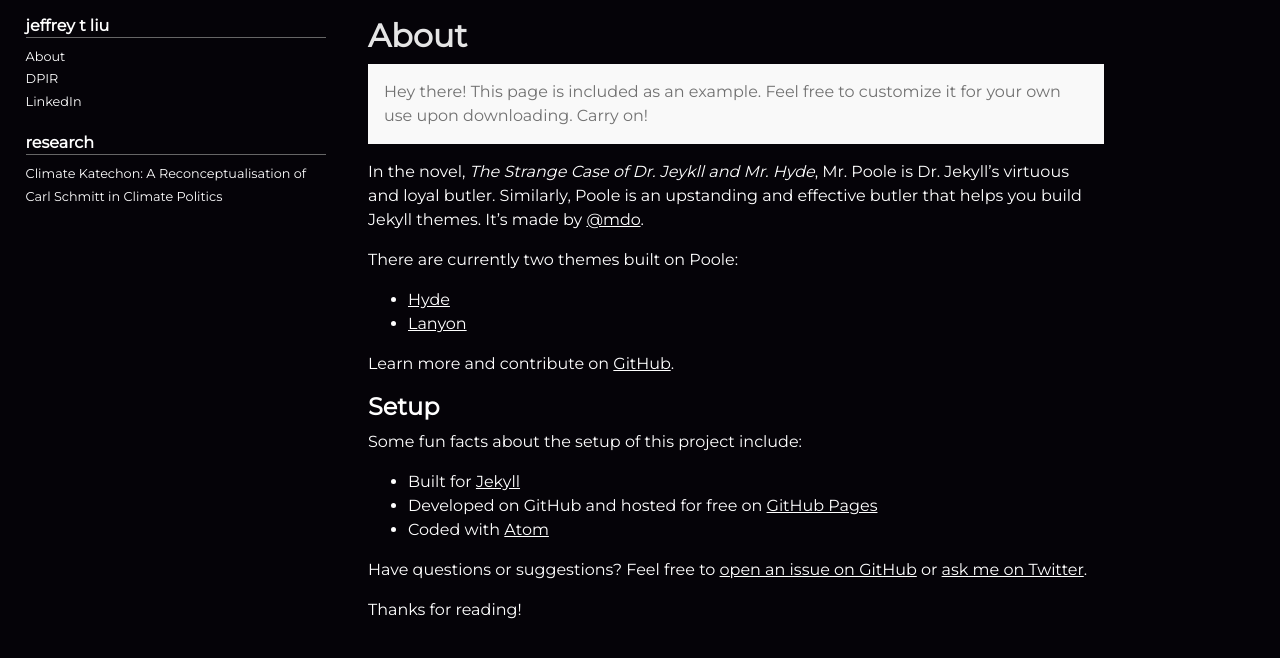
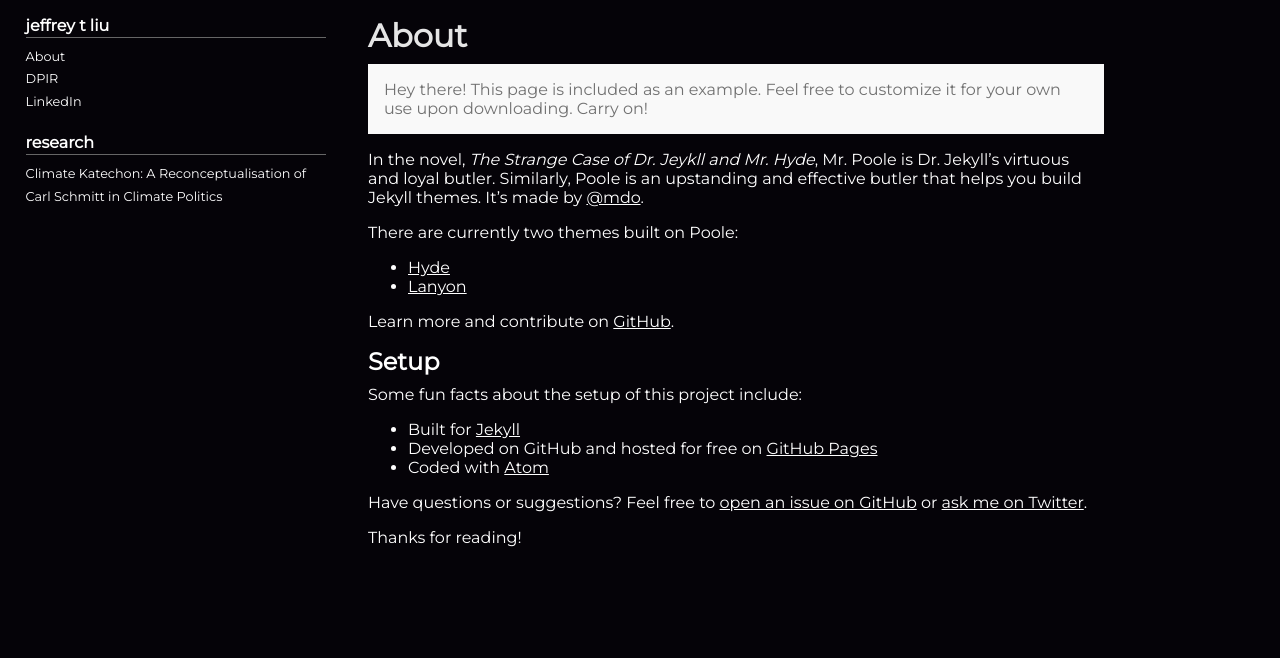
Before and after one commit to jeffrey-t-liu/jeffrey-t-liu.github.io, a Jekyll site: the page built from about.md, in a window 1280 px wide. Shown: the top 658 px of the page. Built offline with Jekyll 4.4.1, drawn with Linux system fonts in a browser that asks for light colours.

Commit message:
Update poole.css

```diff
--- a/public/css/poole.css
+++ b/public/css/poole.css
@@ -52,14 +52,14 @@ body {
 html {
   font-family: "Montserrat", sans-serif;
   font-size: 16px;
-  line-height: 1.5;
 }
 @media (min-width: 38em) {
   html {
     font-size: 20px;
   }
 }
-/*black: #050308*/
+/*black: #050308
+line-height: 1.5;*/
 
 body {
   color: #fff;
```
